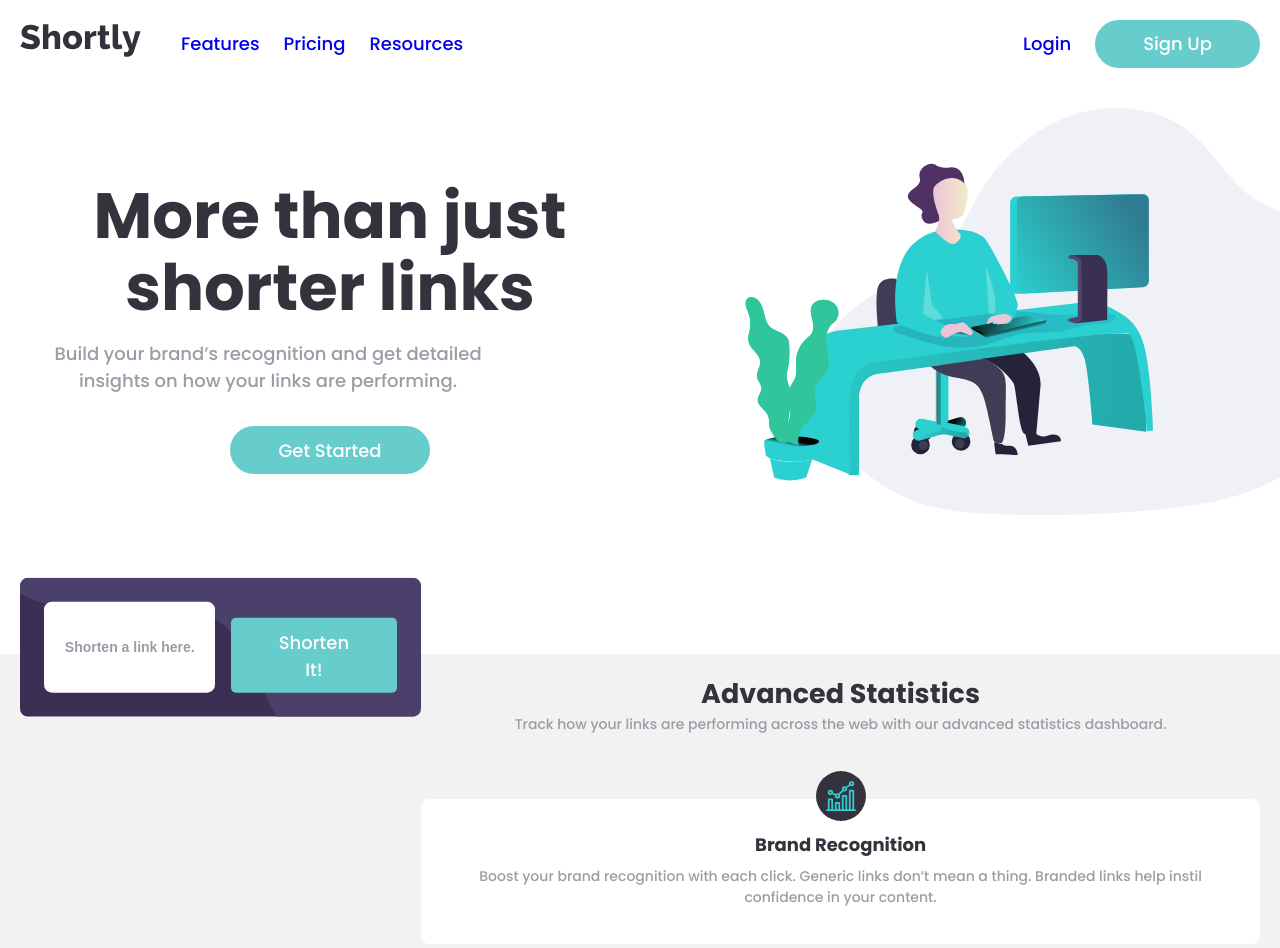
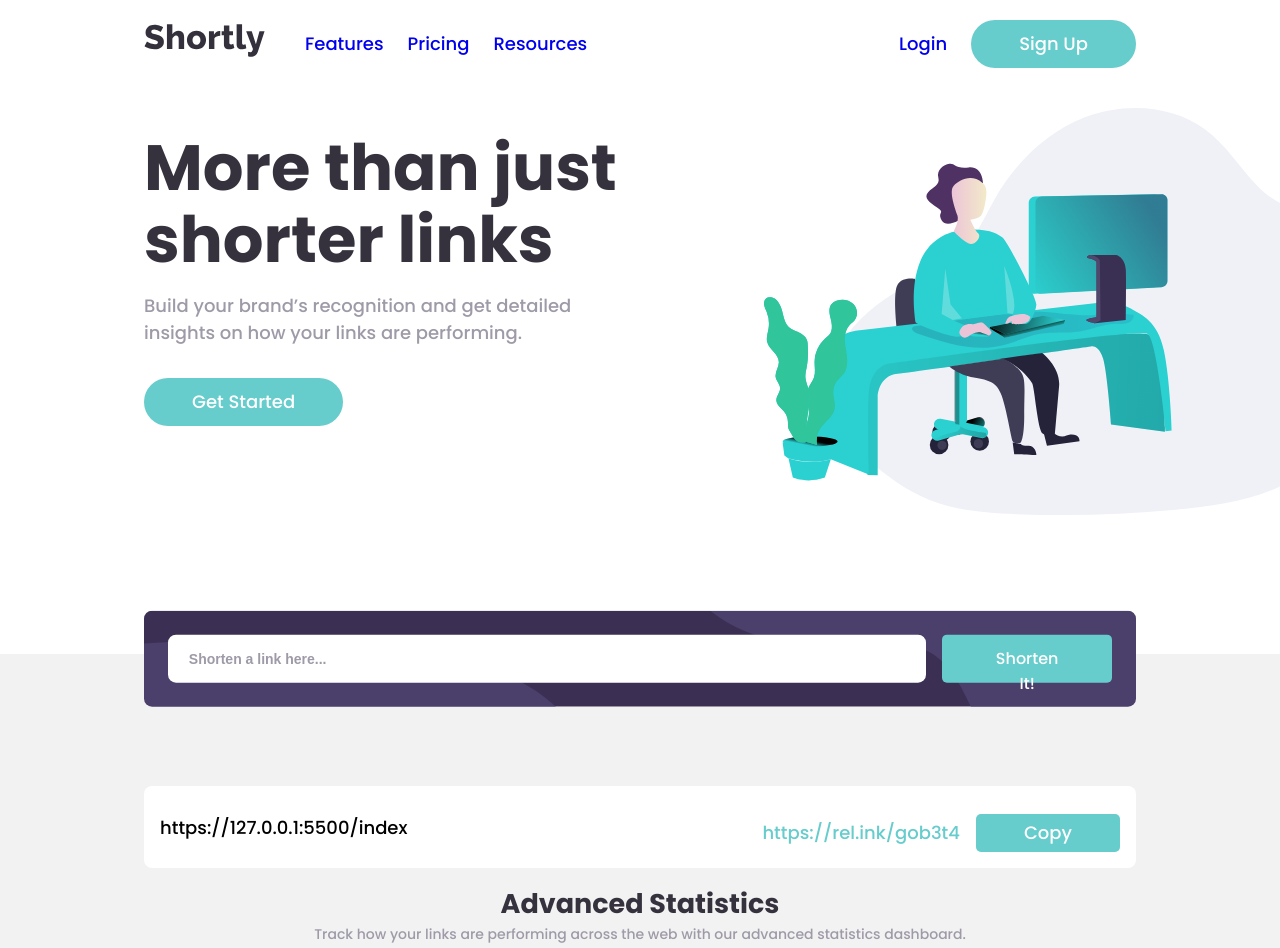
Before and after one commit to abdelilahelhaddad/url-shortening-api, a plain HTML site: page index.html in a window 1280 px wide. Shown: the top 948 px of the page. Drawn offline with Linux system fonts and the light colour scheme.

Commit message:
:fire: :art: Second Commit Desktop Layout :sparkles: :globe_with_meridians:

```diff
--- a/index.html
+++ b/index.html
@@ -57,13 +57,13 @@
           <a href="" class="btn URLbtn">Shorten It!</a>
         </form>
       </div>
-      <!-- <div class="shorted">
+      <div class="shorted">
         <a class="original-link">https://127.0.0.1:5500/index</a>
         <div class="shorted-link-copy">
           <a class="shorted-link">https://rel.ink/gob3t4</a>
           <a class="btn">Copy</a>
         </div>
-      </div> -->
+      </div>
       <div class="statistics">
         <h2>Advanced Statistics</h2>
         <p>Track how your links are performing across the web with our
--- a/style.scss
+++ b/style.scss
@@ -151,6 +151,7 @@ img {
       display: flex;
       flex-direction: row;
       align-items: center;
+      margin: 0 10%;
 
       .nav-list {
         display: flex;
@@ -213,10 +214,12 @@ img {
   @media screen and (min-width:1100px) {
     flex-direction: row;
 
+
     .hero-content {
       flex: 1 0 50%;
-      align-self: center;
       order: 1;
+      text-align: left;
+      margin: 0 10%;
 
       h1 {
         font-weight: $font-weight-700;
@@ -234,10 +237,10 @@ img {
     .hero-illustration {
       flex: 1 0 50%;
       order: 2;
-      // transform: translateX(50px);
 
       img {
         width: 100%;
+        transform: translateX(-20%);
       }
     }
   }
@@ -429,17 +432,23 @@ img {
 
   @media screen and (min-width:1100px) {
     #shorten {
+      flex-direction: column;
+
       .short-link {
-        transform: translateY(-14%);
+        transform: translateY(-66%);
+        margin: 0 10%;
 
         form {
           background: $-P-Dark-Violet url("./images/bg-shorten-desktop.svg") no-repeat top right;
           flex-direction: row;
           padding: 1.5rem;
+          width: 100%;
+          gap: 1rem;
 
           input {
             padding: 0.7rem 1.3rem;
-            width: 80%;
+            width: 100%;
+            height: 3rem;
 
             &::placeholder {
               font-weight: $font-weight-700;
@@ -466,28 +475,38 @@ img {
           }
 
           a {
-            margin-left: 1rem;
+            margin: 0;
+            width: 20%;
+            font-size: 16px;
+            height: 3rem;
           }
         }
       }
 
       .shorted {
-        background: #FFF;
-        padding: 1rem;
-        border-radius: 8px;
-        text-align: left;
-        margin-bottom: 2rem;
+        // background: #FFF;
+        // padding: 1rem;
+        // border-radius: 8px;
+        // text-align: left;
+        // margin-bottom: 2rem;
+        margin: 1rem 10%;
         transform: translateY(0);
+        display: flex;
+        justify-content: space-between;
+        align-items: center;
 
         .original-link {
-          padding-bottom: 0.7rem;
+          padding-bottom: 0rem;
           display: inline-block;
         }
 
         .shorted-link-copy {
-          border-top: 1px solid $-N-Gray;
+          border-top: none;
           margin: 0 -1rem;
           padding: 0.7rem 1rem 0 1rem;
+          display: flex;
+          gap: 1rem;
+          align-items: center;
 
           .shorted-link {
             color: $-P-Cyan;
@@ -498,7 +517,7 @@ img {
             border-radius: 5px;
             width: 100%;
             padding: 0.35rem 3rem;
-            margin-top: 0.7rem;
+            margin-top: 0;
             text-align: center;
           }
         }
@@ -517,6 +536,9 @@ img {
     margin-bottom: 1rem;
   }
 
+  @media screen and(min-width:1100px) {
+    background: $-P-Dark-Violet url("./images/bg-boost-desktop.svg")
+  }
 }
 
 footer {
@@ -562,4 +584,16 @@ footer {
       }
     }
   }
+
+  @media screen and(min-width:1100px) {
+    .container {
+      .logo {
+        margin-left: 10%;
+      }
+
+      .socials {
+        margin-right: 10%;
+      }
+    }
+  }
 }
```
Also changed, not shown: style.css, 1 other file.
